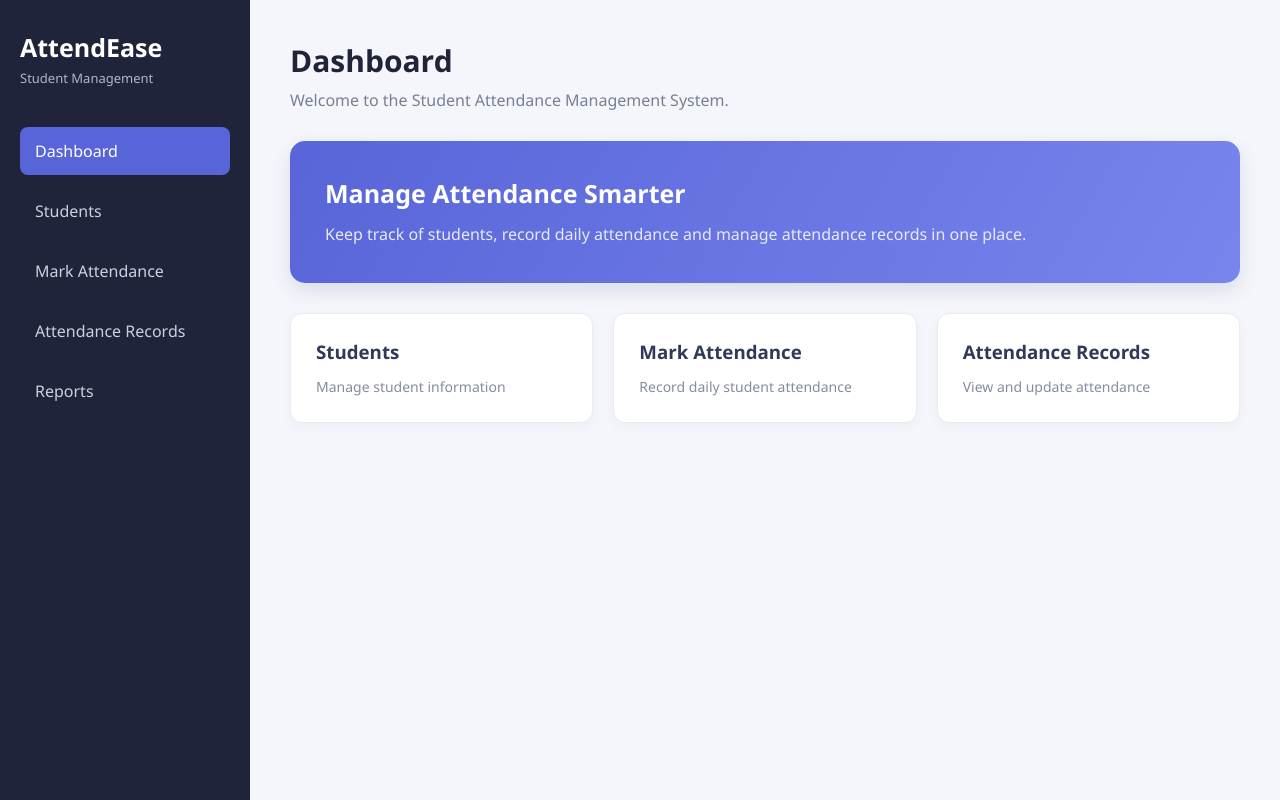
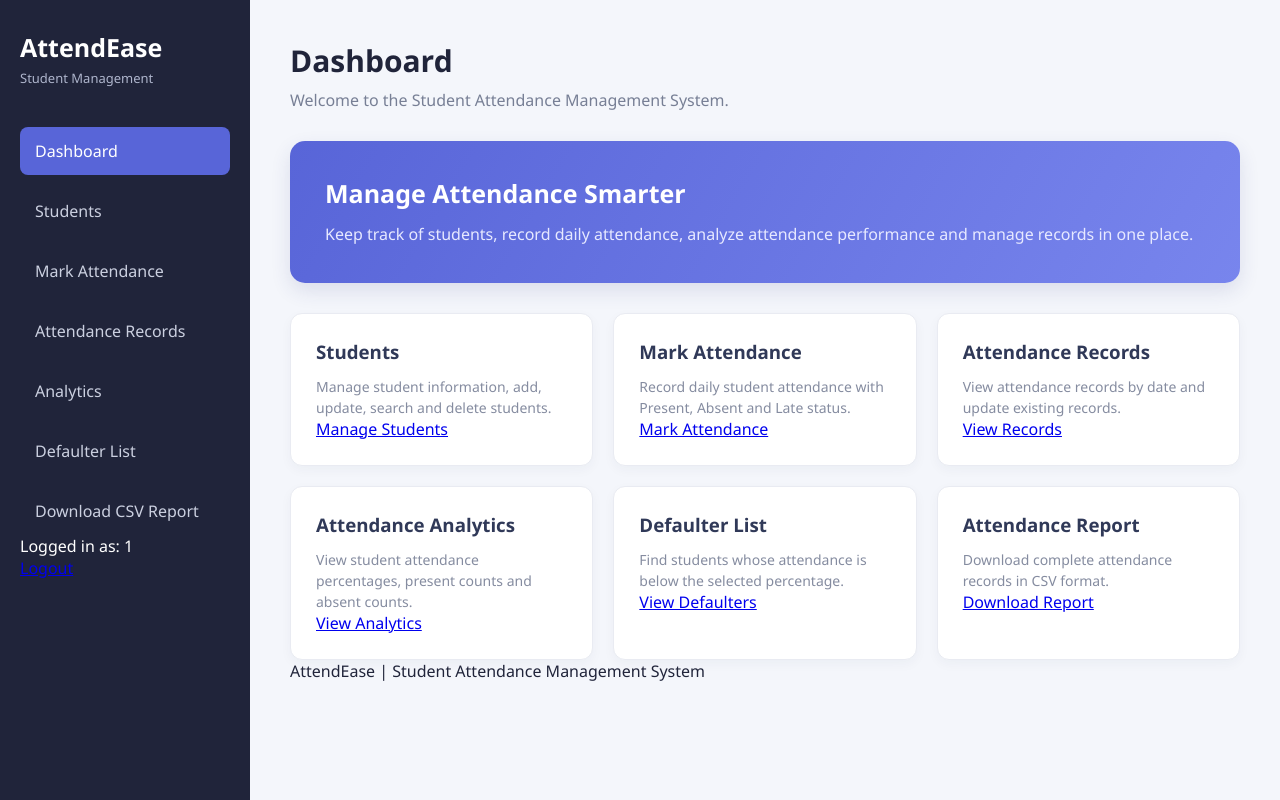
Before and after one commit to Ayser-Islam/Student-Attendance-System, a Flask app: page / in a window 1280 px wide. Run offline with Flask 3, Linux system fonts and the light colour scheme; the visitor is signed in with stand-in values (Sample User, id 1).

Commit message:
Add analytics and defaulter dashboard templates

```diff
--- a/templates/index.html
+++ b/templates/index.html
@@ -5,24 +5,43 @@
     <meta charset="UTF-8">
     <meta name="viewport" content="width=device-width, initial-scale=1.0">
     <title>Student Attendance System</title>
+
     <link rel="stylesheet" href="{{ url_for('static', filename='css/style.css') }}">
 </head>
+
 <body>
 
     <div class="sidebar">
+
         <h2>AttendEase</h2>
         <p class="sidebar-subtitle">Student Management</p>
 
         <nav>
-            <a href="/" class="active">Dashboard</a>
-            <a href="#">Students</a>
-            <a href="#">Mark Attendance</a>
-            <a href="#">Attendance Records</a>
-            <a href="#">Reports</a>
+            <a href="{{ url_for('home') }}" class="active">Dashboard</a>
+
+            <a href="{{ url_for('students_page') }}">Students</a>
+
+            <a href="{{ url_for('attendance') }}">Mark Attendance</a>
+
+            <a href="{{ url_for('records') }}">Attendance Records</a>
+
+            <a href="{{ url_for('analytics_page') }}">Analytics</a>
+
+            <a href="{{ url_for('defaulters_page') }}">Defaulter List</a>
+
+            <a href="{{ url_for('export_attendance') }}">Download CSV Report</a>
         </nav>
+
+        <div class="sidebar-footer">
+            <p>Logged in as: {{ session.get('user_id') }}</p>
+            <a href="{{ url_for('logout') }}">Logout</a>
+        </div>
+
     </div>
 
+
     <main class="main-content">
+
         <header>
             <div>
                 <h1>Dashboard</h1>
@@ -30,27 +49,116 @@
             </div>
         </header>
 
+
         <section class="welcome-card">
             <h2>Manage Attendance Smarter</h2>
-            <p>Keep track of students, record daily attendance and manage attendance records in one place.</p>
+
+            <p>
+                Keep track of students, record daily attendance,
+                analyze attendance performance and manage records
+                in one place.
+            </p>
         </section>
 
+
         <section class="dashboard-cards">
+
+            <!-- Student Management -->
             <div class="dashboard-card">
                 <h3>Students</h3>
-                <p>Manage student information</p>
+
+                <p>
+                    Manage student information, add, update,
+                    search and delete students.
+                </p>
+
+                <a href="{{ url_for('students_page') }}">
+                    Manage Students
+                </a>
             </div>
 
+
+            <!-- Mark Attendance -->
             <div class="dashboard-card">
                 <h3>Mark Attendance</h3>
-                <p>Record daily student attendance</p>
+
+                <p>
+                    Record daily student attendance with
+                    Present, Absent and Late status.
+                </p>
+
+                <a href="{{ url_for('attendance') }}">
+                    Mark Attendance
+                </a>
             </div>
 
+
+            <!-- Attendance Records -->
             <div class="dashboard-card">
                 <h3>Attendance Records</h3>
-                <p>View and update attendance</p>
+
+                <p>
+                    View attendance records by date
+                    and update existing records.
+                </p>
+
+                <a href="{{ url_for('records') }}">
+                    View Records
+                </a>
             </div>
+
+
+            <!-- Attendance Analytics -->
+            <div class="dashboard-card">
+                <h3>Attendance Analytics</h3>
+
+                <p>
+                    View student attendance percentages,
+                    present counts and absent counts.
+                </p>
+
+                <a href="{{ url_for('analytics_page') }}">
+                    View Analytics
+                </a>
+            </div>
+
+
+            <!-- Defaulter List -->
+            <div class="dashboard-card">
+                <h3>Defaulter List</h3>
+
+                <p>
+                    Find students whose attendance
+                    is below the selected percentage.
+                </p>
+
+                <a href="{{ url_for('defaulters_page') }}">
+                    View Defaulters
+                </a>
+            </div>
+
+
+            <!-- CSV Report -->
+            <div class="dashboard-card">
+                <h3>Attendance Report</h3>
+
+                <p>
+                    Download complete attendance records
+                    in CSV format.
+                </p>
+
+                <a href="{{ url_for('export_attendance') }}">
+                    Download Report
+                </a>
+            </div>
+
         </section>
+
+
+        <footer>
+            <p>AttendEase | Student Attendance Management System</p>
+        </footer>
+
     </main>
 
 </body>
```
Also changed, not shown: templates/analytics.html (added, +126 -0 lines), templates/defaulters.html (added, +62 -0 lines), templates/student_analytics.html (added, +31 -0 lines).
